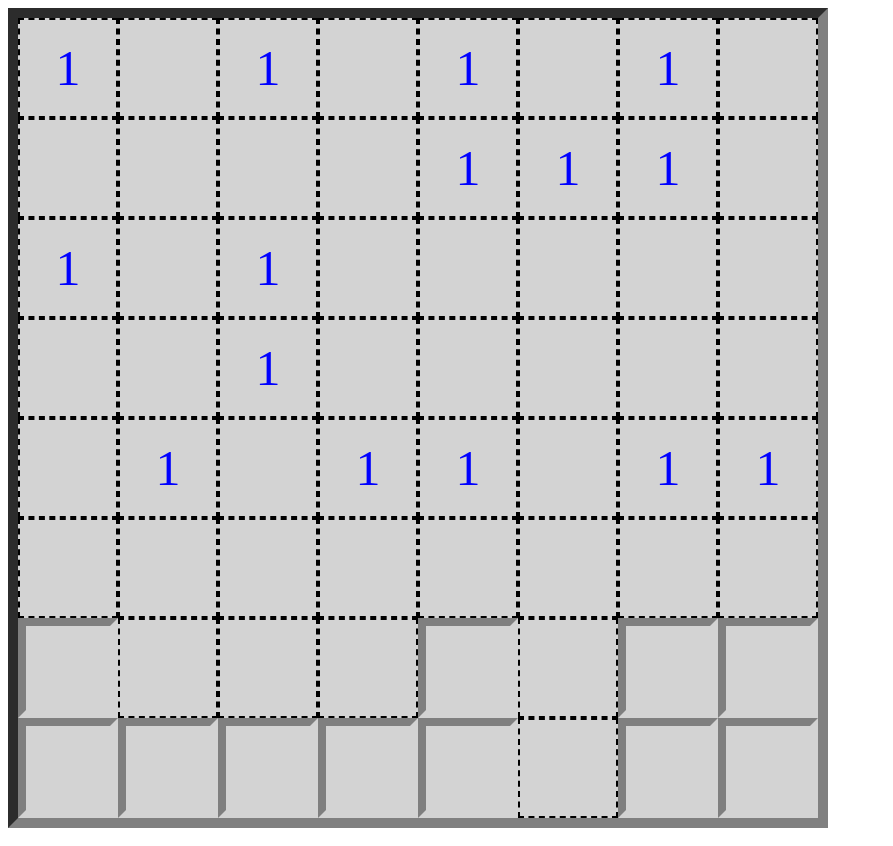
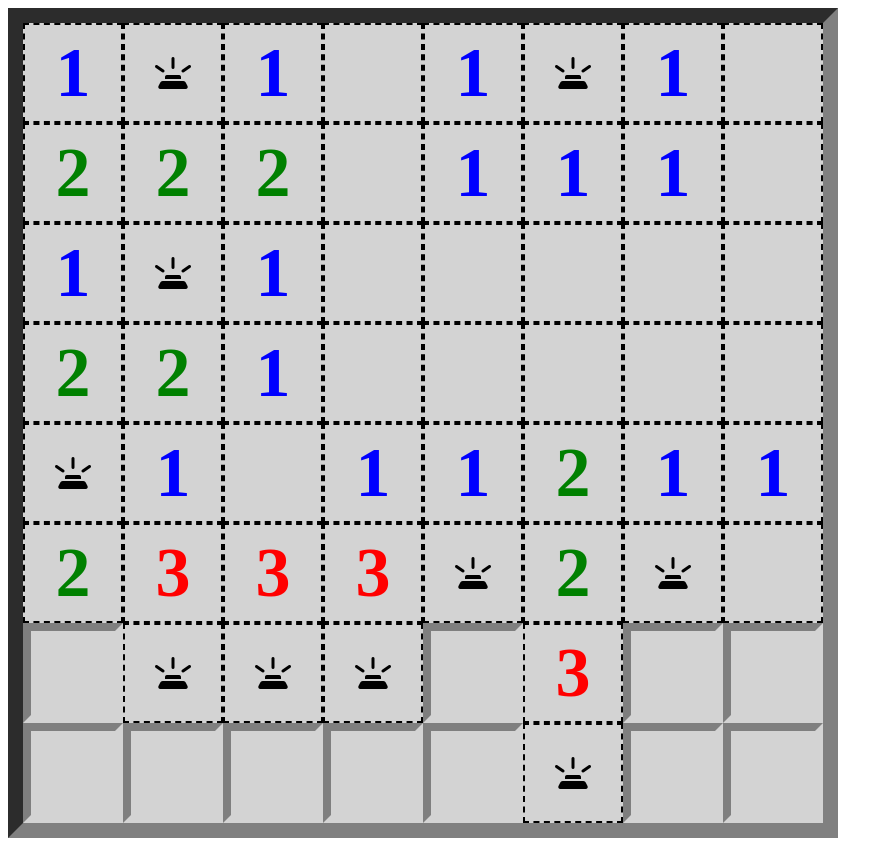
Before and after one commit to LRI-2020/flexbox-minesweeper, a plain HTML site: page index.html in a window 1280 px wide. Shown: the whole page, without its empty margins (0-893 px from the left). Drawn offline with Linux system fonts and the light colour scheme.

Commit message:
cell content

```diff
--- a/index.html
+++ b/index.html
@@ -4,37 +4,39 @@
 <head>
     <title>This is a minesweeper</title>
     <link rel="styleSheet" href="style.css">
+    <script src="https://kit.fontawesome.com/b46e38c548.js" crossorigin="anonymous"></script>
+
 </head>
 
 <body>
         <section id="column1">
             <div class="clickedCell"><p class="number1">1</p></div>
-            <div class="clickedCell"></div>
+            <div class="clickedCell"><p class="number2">2</p></div>
             <div class="clickedCell"><p class="number1">1</p></div>
-            <div class="clickedCell"></div>
-            <div class="clickedCell"></div>
-            <div class="clickedCell"></div>
-            <div class="unclickedCell"></div>
+            <div class="clickedCell"><p class="number2">2</p></div>
+            <div class="clickedCell"><i class="fa-solid fa-land-mine-on fa-2xl"></i></div>
+            <div class="clickedCell"><p class="number2">2</p></div>
+            <div class="unclickedCell"></i></div>
             <div class="unclickedCell"></div>
         </section>
         <section id="column2">
-            <div class="clickedCell"></div>
-            <div class="clickedCell"></div>
-            <div class="clickedCell"></div>
-            <div class="clickedCell"></div>
+            <div class="clickedCell bomb"><i class="fa-solid fa-land-mine-on fa-2xl"></i></div>
+            <div class="clickedCell"><p class="number2">2</p></div>
+            <div class="clickedCell"><i class="fa-solid fa-land-mine-on fa-2xl"></i></div>
+            <div class="clickedCell"><p class="number2">2</p></div>
             <div class="clickedCell"><p class="number1">1</p></div>
-            <div class="clickedCell"></div>
-            <div class="clickedCell"></div>
+            <div class="clickedCell"><p class="number3">3</p></div>
+            <div class="clickedCell"><i class="fa-solid fa-land-mine-on fa-2xl"></i></div>
             <div class="unclickedCell"></div>
         </section>
         <section id="column3">
             <div class="clickedCell"><p class="number1">1</p></div>
-            <div class="clickedCell"></div>
+            <div class="clickedCell"><p class="number2">2</p></div>
             <div class="clickedCell"><p class="number1">1</p></div>
             <div class="clickedCell"><p class="number1">1</p></div>
             <div class="clickedCell"></div>
-            <div class="clickedCell"></div>
-            <div class="clickedCell"></div>
+            <div class="clickedCell"><p class="number3">3</p></div>
+            <div class="clickedCell"><i class="fa-solid fa-land-mine-on fa-2xl"></i></div>
             <div class="unclickedCell"></div>
         </section>
         <section id="column4">
@@ -43,8 +45,8 @@
             <div class="clickedCell"></div>
             <div class="clickedCell"></div>
             <div class="clickedCell"><p class="number1">1</p></div>
-            <div class="clickedCell"></div>
-            <div class="clickedCell"></div>
+            <div class="clickedCell"><p class="number3">3</p></div>
+            <div class="clickedCell"><i class="fa-solid fa-land-mine-on fa-2xl"></i></div>
             <div class="unclickedCell"></div>
         </section>
         <section id="column5">
@@ -53,19 +55,19 @@
             <div class="clickedCell"></div>
             <div class="clickedCell"></div>
             <div class="clickedCell"><p class="number1">1</p></div>
-            <div class="clickedCell"></div>
+            <div class="clickedCell"><i class="fa-solid fa-land-mine-on fa-2xl"></i></div>
             <div class="unclickedCell"></div>
             <div class="unclickedCell"></div>
         </section>
         <section id="column6">
-            <div class="clickedCell"></div>
+            <div class="clickedCell"><i class="fa-solid fa-land-mine-on fa-2xl"></i></div>
             <div class="clickedCell"><p class="number1">1</p></div>
             <div class="clickedCell"></div>
             <div class="clickedCell"></div>
-            <div class="clickedCell"></div>
-            <div class="clickedCell"></div>
-            <div class="clickedCell"></div>
-            <div class="clickedCell"></div>
+            <div class="clickedCell"><p class="number2">2</p></div>
+            <div class="clickedCell"><p class="number2">2</p></div>
+            <div class="clickedCell"><p class="number3">3</p></div>
+            <div class="clickedCell"><i class="fa-solid fa-land-mine-on fa-2xl"></i></div>
         </section>
         <section id="column7">
             <div class="clickedCell"><p class="number1">1</p></div>
@@ -73,7 +75,7 @@
             <div class="clickedCell"></div>
             <div class="clickedCell"></div>
             <div class="clickedCell"><p class="number1">1</p></div>
-            <div class="clickedCell"></div>
+            <div class="clickedCell"><i class="fa-solid fa-land-mine-on fa-2xl"></i></div>
             <div class="unclickedCell"></div>
             <div class="unclickedCell"></div>
         </section>
--- a/style.css
+++ b/style.css
@@ -1,5 +1,5 @@
 body {
-    border: inset grey 10px;
+    border: inset grey 15px;
     display: flex;
     width: fit-content;
     justify-content: center;
@@ -24,12 +24,19 @@ div{
 }
 
 p{
-    font-size:50px;
+    font-size:70px;
+    font-weight: bold;
 }
 
 
 .clickedCell {
     border: dashed black 2px;
+
+}
+
+i{
+    /* background-image: url("bombe.png");
+    background-size: contain; */
 
 }
 
@@ -41,3 +48,11 @@ p{
 .number1{
     color: blue;
 }
+
+.number2{
+    color: green;
+}
+
+.number3{
+    color: red;
+}
```
Also changed, not shown: bomb.gif (added).
